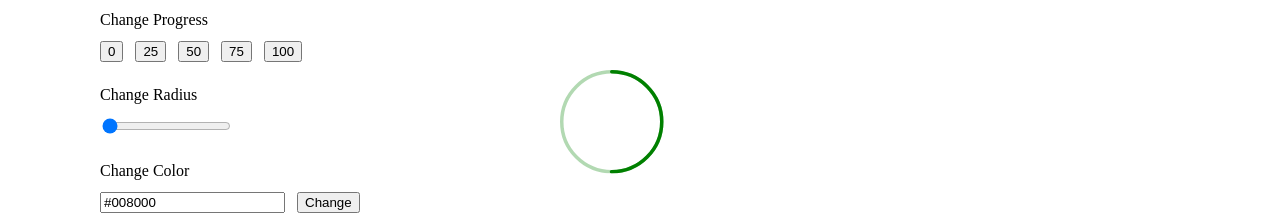
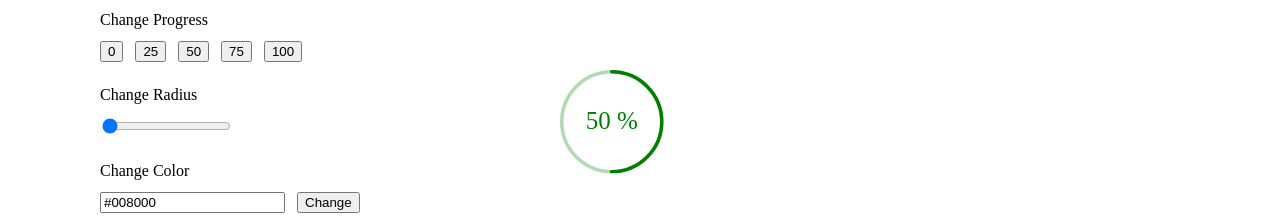
Before and after one commit to caleniuc/angular-components, an Angular app: page / in a window 1280 px wide. Shown: the part 476-700 px from the top of the page. Built offline with nearby package versions, Linux system fonts and the light colour scheme.

Commit message:
Add progress inside circle

```diff
--- a/src/app/progress/progress.component.css
+++ b/src/app/progress/progress.component.css
@@ -2,7 +2,11 @@
     transform: rotate(-90deg);
 }
 
-.progress {
+.progress-circle {
     fill: none;
     stroke-linecap: round;
 }
+
+.progress-text {
+    transform: rotate(90deg);
+}
--- a/src/app/progress/progress.component.html
+++ b/src/app/progress/progress.component.html
@@ -9,8 +9,7 @@
         [attr.stroke-opacity]="0.3"
     />
     <circle
-        class="progress"
-        id="progress"
+        class="progress-circle"
         [attr.cx]="svgSize / 2"
         [attr.cy]="svgSize / 2"
         [attr.r]="radius"
@@ -19,4 +18,5 @@
         [attr.stroke-dasharray]="circumference"
         [attr.stroke-dashoffset]="strokeDashOffset"
     />
+    <text class="progress-text" x="50%" y="-50%" [ngStyle]="{'font-size': progressTextSize}" text-anchor="middle" [attr.fill]="color" dy=".3em">{{animationProgress}} %</text>
 </svg>
--- a/src/app/progress/progress.component.ts
+++ b/src/app/progress/progress.component.ts
@@ -22,6 +22,7 @@ export class ProgressComponent implements OnInit {
   strokeDashOffset;
   animationInterval;
   animationProgress;
+  progressTextSize;
   constructor() { }
 
   ngOnInit(): void {
@@ -41,6 +42,7 @@ export class ProgressComponent implements OnInit {
       this.svgSize = this.radius * 2 + this.strokeWidth;
       this.circumference = 2 * Math.PI * this.radius;
       this.strokeDashOffset = this.getStrokeFill(this.progress);
+      this.progressTextSize = this.radius / 2;
     }
     if (p) {
       const {previousValue, currentValue} = p;
```
